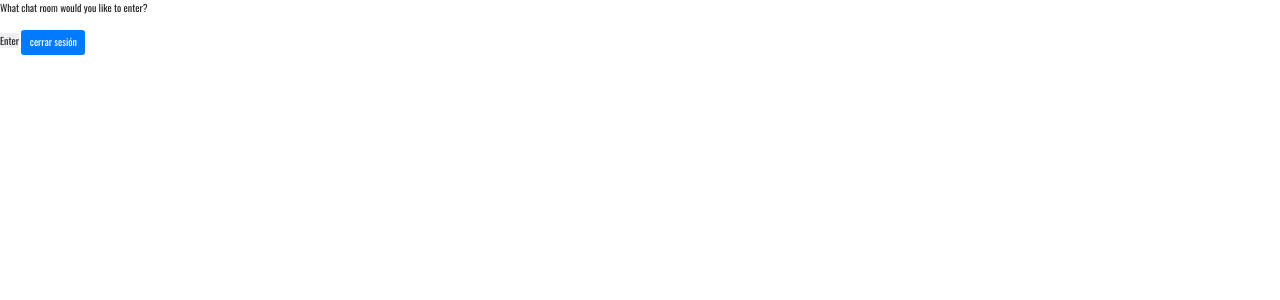
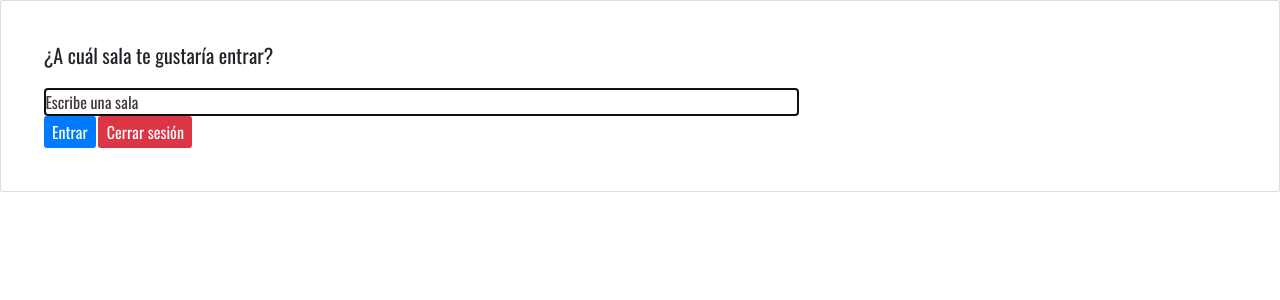
Before and after one commit to MauroCG/StreamingChat, a Django app: template StreamingChat/templates/chat/index.html in a window 1280 px wide. Shown: the top 300 px of the page. Run offline with Django 3.2, Linux system fonts and the light colour scheme; the template is opened without the code that fills it, so the values that code supplies are empty; some libraries are stand-ins or nearby versions.

Commit message:
Estilos mejorados

```diff
--- a/StreamingChat/static/css/main.css
+++ b/StreamingChat/static/css/main.css
@@ -78,10 +78,6 @@ ul, li {
 
 
 /*---------------------------------------------*/
-input {
-	outline: none;
-	border: none;
-}
 
 input[type="number"] {
     -moz-appearance: textfield;
@@ -483,3 +479,6 @@ iframe {
     padding-top: 20px
   }
 }
+
+
+/* Chat styles */
--- a/StreamingChat/templates/chat/index.html
+++ b/StreamingChat/templates/chat/index.html
@@ -1,16 +1,22 @@
 {% extends 'base.html'  %}
 {% block title %}Chat{% endblock %}
 {% block content %}
-    What chat room would you like to enter?<br/>
-    <input id="room-name-input" type="text" size="100"/><br/>
-    <input id="room-name-submit" type="button" value="Enter"/>
-    <button class="btn btn-primary" data-toggle="modal" data-target=".bs-example-modal-sm">cerrar sesión</button>
+  <div class="card p-5">
+    <div>
+      <div class="card-body">
+        <h2 class="card-title">¿A cuál sala te gustaría entrar?</h2><br/>
+        <input id="room-name-input" class="fs-16" type="text" size="100" placeholder="Escribe una sala" class="input100"/><br/>
+        <button id="room-name-submit" class="btn btn-primary fs-16">Entrar</button>
+        <button class="btn btn-danger fs-16" data-toggle="modal" data-target=".bs-example-modal-sm">Cerrar sesión</button>
+      </div>
+    </div>
+  </div>
 
     <div class="modal bs-example-modal-sm" tabindex="-1" role="dialog" aria-hidden="true">
       <div class="modal-dialog modal-sm">
         <div class="modal-content">
-          <div class="modal-header"><h4>cerrar sesión <i class="fa fa-lock"></i></h4></div>
-          <div class="modal-body"><i class="fa fa-question-circle"></i>Esta seguro que desea cerrar sesión?</div>
+          <div class="modal-header"><h4>Cerrar sesión <i class="fa fa-lock"></i></h4></div>
+          <div class="modal-body"><i class="fa fa-question-circle"></i>¿Está seguro que desea cerrar sesión?</div>
           <div class="modal-footer"><a href="{% url 'logout' %}" class="btn btn-primary btn-block">Salir</a></div>
         </div>
       </div>
--- a/StreamingChat/templates/login/login.html
+++ b/StreamingChat/templates/login/login.html
@@ -1,5 +1,5 @@
 {% extends "base.html" %}
-{% block title %}Iniciar Sesión{% endblock %}
+{% block title %}Iniciar sesión{% endblock %}
 {% load static %}
 {% block content %}
 	<div class="limiter">
@@ -13,7 +13,7 @@
 					<div>
 						<a href="{% url 'social:begin' 'facebook' %}" class="btn-login-with bg1 m-b-10">
 							<i class="fa fa-facebook-official"></i>
-							Inicia con facebook
+							Inicia con Facebook
 						</a>
 
 						<a href="{% url 'social:begin' 'instagram' %}" class="btn-login-with bg2">
```
Also changed, not shown: StreamingChat/templates/chat/room.html (+11 -4 lines).
